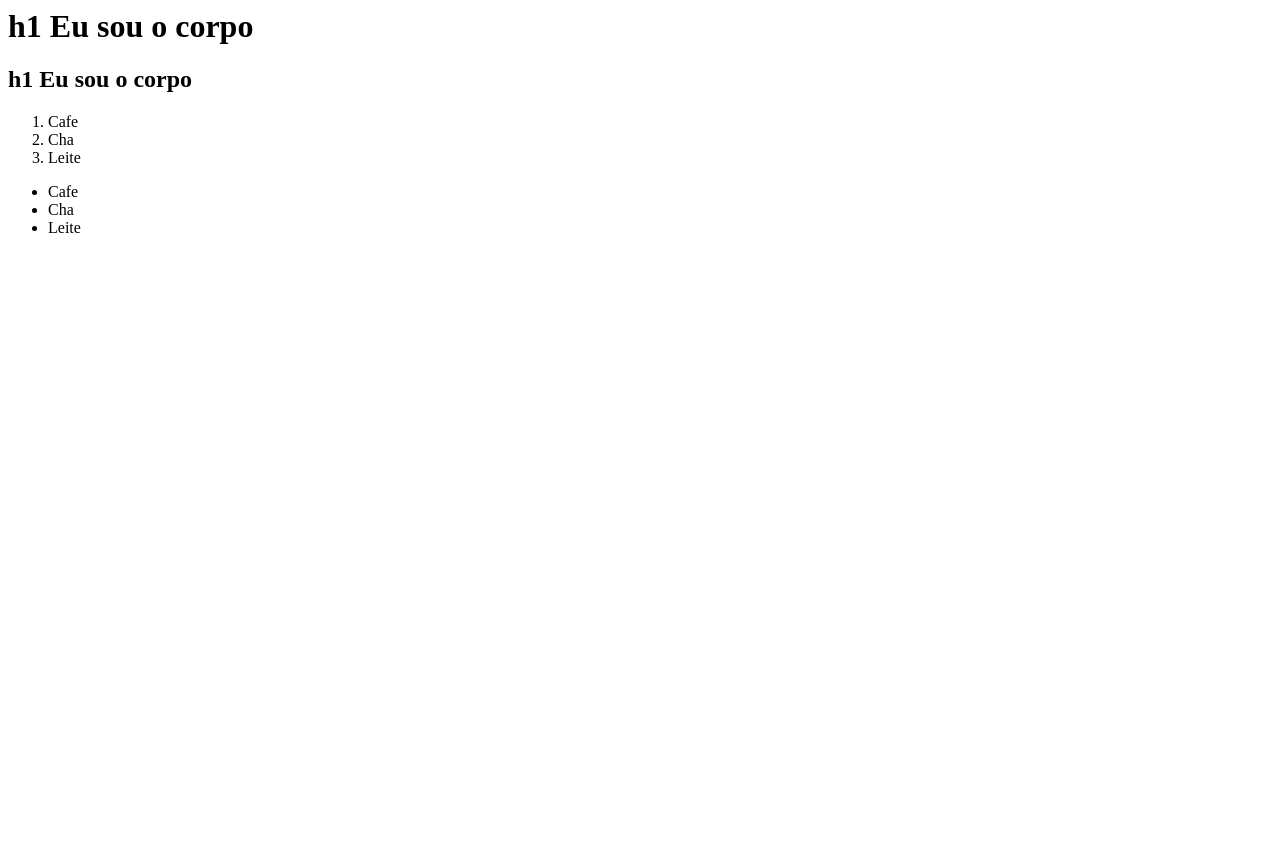
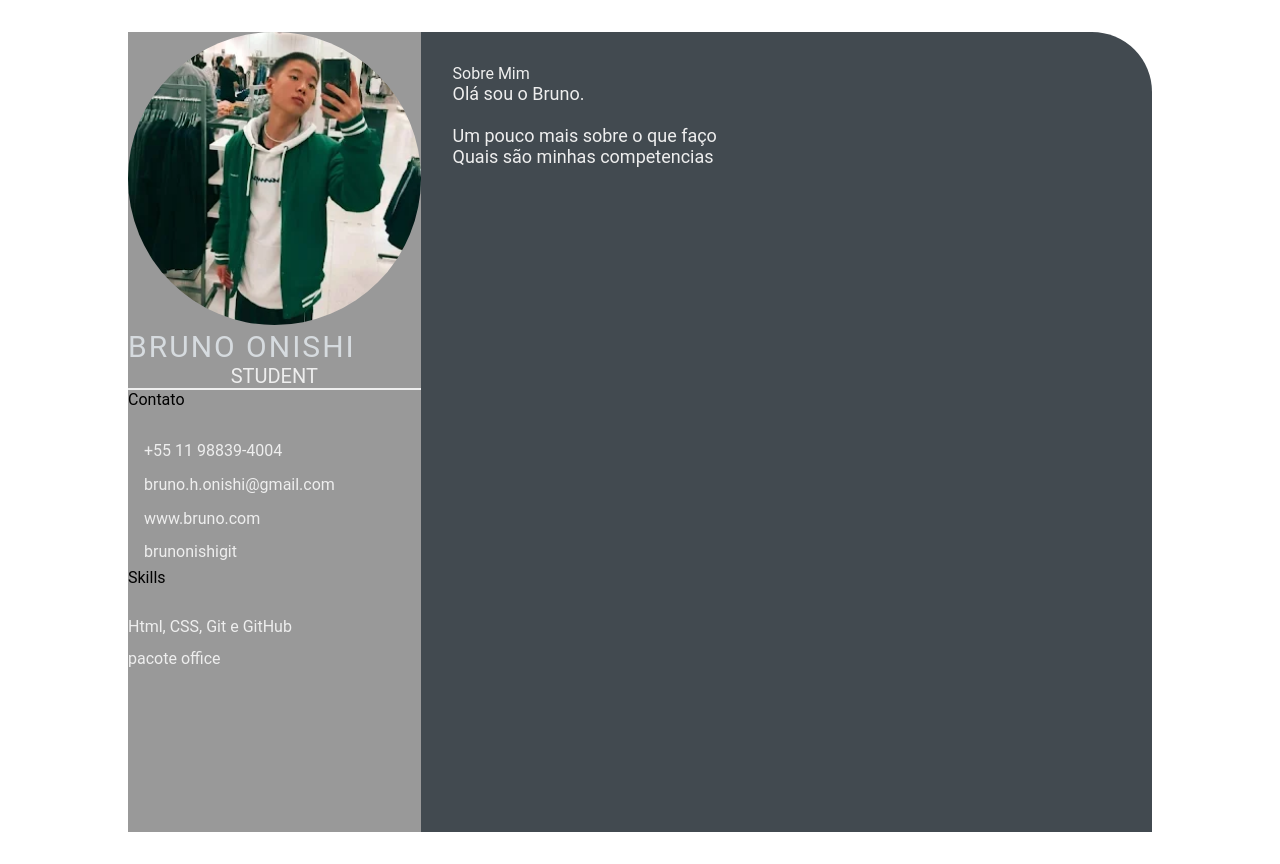
Before and after one commit to brunonishigit/brunonishigit.github.io, a plain HTML site: page index.html in a window 1280 px wide. Before the commit the page ends 800 px from the top, so only its background shows below. Drawn offline with Linux system fonts and the light colour scheme.

Commit message:
index.html (#2)

```diff
--- a/index.html
+++ b/index.html
@@ -1,21 +1,53 @@
-<html>
-    <head>
-        <title>
-            Olá eu sou a cabeça
-        </title>
-    </head>
-    <body>
-        <h1>h1 Eu sou o corpo</h1>
-        <h2>h1 Eu sou o corpo</h2>
-    </body>
-    <ol>
-        <li>Cafe</li>
-        <li>Cha</li>
-        <li>Leite</li>
-    </ol>
-    <ul>
-        <li>Cafe</li>
-        <li>Cha</li>
-        <li>Leite</li>
-    </ul>
+<!DOCTYPE html>
+<html lang="en">
+<head>
+    <meta charset="UTF-8">
+    <meta http-equiv="X-UA-Compatible" content="IE=edge">
+    <meta name="viewport" content="width=device-width, initial-scale=1.0">
+    <title>Bruno Onishi</title>
+
+    <link rel="stylesheet" href="style.css">
+
+</head>
+<body>
+    <main class="resume-contents" >
+        <section class="left-section">
+            <section class="left-section-content">
+                <div class="profile">
+                    <img class="profile-image" src="img/profile-image.jpeg" alt="Profile image">
+                    <p class="name">Bruno Onishi</p>
+                    <p class="profession">Student</p>
+                </div>
+                <div class="contact-info">
+                    <p class="letf-title">Contato</p>
+                    <ul>
+                        <li><i class="fa fa-phone"></i>+55 11 98839-4004</li>
+                        <li><i class="fa fa-envelope"></i>bruno.h.onishi@gmail.com</li>
+                        <li><i class="fa fa-globe"></i>www.bruno.com</li>
+                        <li><i class="fa fa-github"></i>brunonishigit</li>
+                    </ul>
+                </div>
+                <div class="skills">
+                    <p class="letf-title">Skills</p>
+                    <ul>
+                        <li><p>Html, CSS, Git e GitHub</p></li>
+                        <li><p>pacote office</p></li>
+                    </ul>
+                </div>
+            </section>
+            </section>
+            <section class="right-section">
+                <div class="right-section-contents">
+                    <section class="about gap">
+                        <div class="right-title">Sobre Mim</div>
+                        <p class="about-me-contents">
+                            Olá sou o Bruno.<br>
+                            <br> Um pouco mais sobre o que faço
+                            <br> Quais são minhas competencias
+                        </p>
+                    </section>
+                </div>
+            </section>
+    </main>
+</body>
 </html>
--- /dev/null
+++ b/style.css
@@ -0,0 +1,103 @@
+* {
+    margin: 0;
+    padding: 0;
+    box-sizing: border-box;
+    list-style: none;
+    font-family: 'Roboto', sans-serif;
+}
+
+.resume-contents {
+    min-height: 100vh;
+    width: 80%;
+    margin: 2rem auto;
+    display: grid;
+    grid-template-columns: repeat(7, 1fr);
+}
+
+.left-section {
+    grid-column: span 2;
+    height: 100%;
+    background-color: #999999;
+}
+
+.right-section {
+    grid-column: span 5;
+    height: 100%;
+    background-color: #424a50;
+    border-radius: 0px 60px 0px 0px;
+}
+
+.left-section-contents{
+    padding: 2rem 2rem;
+}
+
+.profile {
+    width: 100%;
+    border-bottom: 2px solid #eeeeee;
+}
+
+.profile .profile-image {
+    width: 100%;
+    border-radius: 100%;
+}
+
+.name {
+    color: #D6DBDF;
+    font-size: 30px;
+    letter-spacing: 2px;
+    text-transform: uppercase;
+}
+
+.profession {
+    color: #eeeeee;
+    font-size: 20px;
+    text-transform: uppercase;
+    text-align: center;
+}
+
+/* .contact-info { border-bottom: 2px solid #1B2631; } */
+.left-title {
+    color: #eeeeee;
+    font-size: 20px;
+}
+
+.contact-info ul {
+    padding-top: 1.5rem;
+}
+
+.contact-info ul li,
+.references ul li {
+    padding: .4rem 0;
+    color: #eeeeee;
+}
+
+.contact-info ul li i,
+.references ul li i {
+    padding-right: 1rem;
+    font-size: 18px;
+    color: #eeeeee;
+}
+
+.skills ul {
+    padding-top: 1.5rem;
+}
+.skills ul li p {
+    padding: .4rem 0;
+    color: #eeeeee;
+}
+
+.right-section-contents {
+    padding: 2rem 2rem;
+}
+
+.right-title {
+    color: #eeeeee;
+}
+
+.gap {
+    padding-bottom: 2rem;
+}
+.about-me-contents {
+    font-size: 18px;
+    color: #eeeeee;
+}
```
Also changed, not shown: img/profile-image.jpeg (added).
